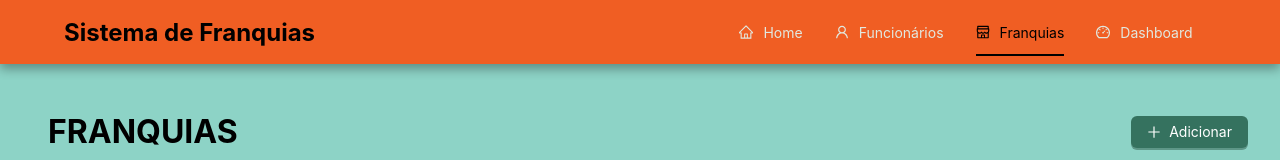
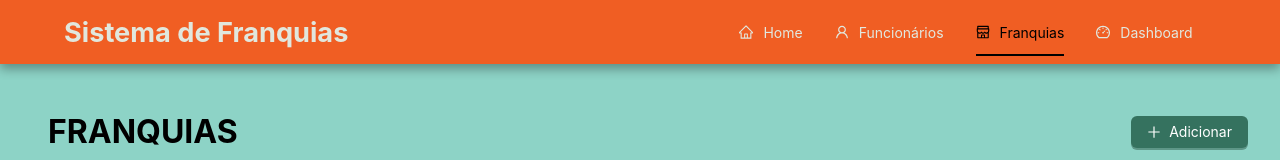
Before and after one commit to gabgon08/projeto-franquias, a Next.js app: page /franquias in a window 1280 px wide. Shown: the top 160 px of the page. Built offline with nearby package versions, Linux system fonts and the light colour scheme; no server answers; the database is empty.

Commit message:
style: update header theme

```diff
--- a/src/components/Header.module.css
+++ b/src/components/Header.module.css
@@ -22,7 +22,6 @@
     cursor: pointer;
     transition: opacity 0.3s ease;
     text-decoration: none;
-    color: inherit;
 }
 
 .logo:hover {
@@ -30,17 +29,13 @@
     text-decoration: none;
 }
 
-/* .logoText {
+.logoText {
     margin: 0 !important;
     font-size: 1.7rem !important;
     font-weight: bold !important;
-    background: #000000 !important;
-    -webkit-background-clip: text !important;
-    /* -webkit-text-fill-color: transparent !important; */
-/* background-clip: text !important;
-    user-select: none; */
-/* color: transparent !important; */
-/* } */
+    user-select: none;
+    color: #dffcf9de !important;
+}
 
 .menu {
     border: none !important;
--- a/src/theme/index.jsx
+++ b/src/theme/index.jsx
@@ -3,12 +3,14 @@ import { ConfigProvider } from 'antd'
 
 const MainTheme = ({ children }) => {
   const primaryColorCode = '#35725f'
+  const secondaryColor = '#000000'
 
   return (
     <ConfigProvider
       theme={{
         token: {
           colorPrimary: primaryColorCode,
+          colorTextBase: secondaryColor
         },
       }}
     >
```
